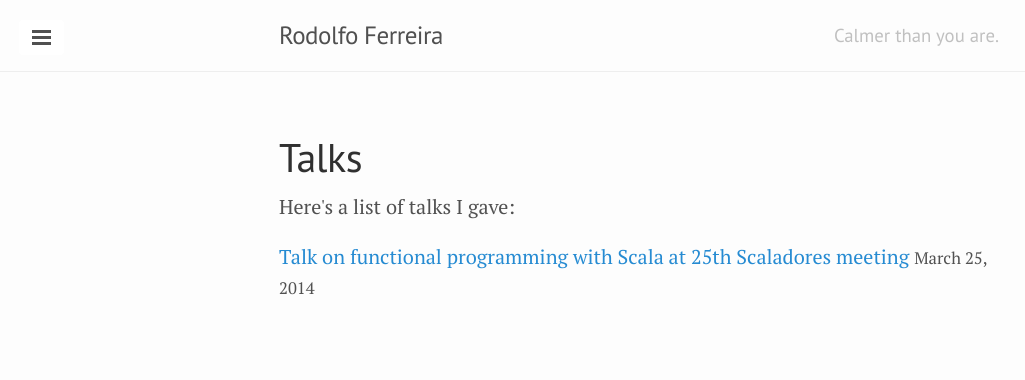
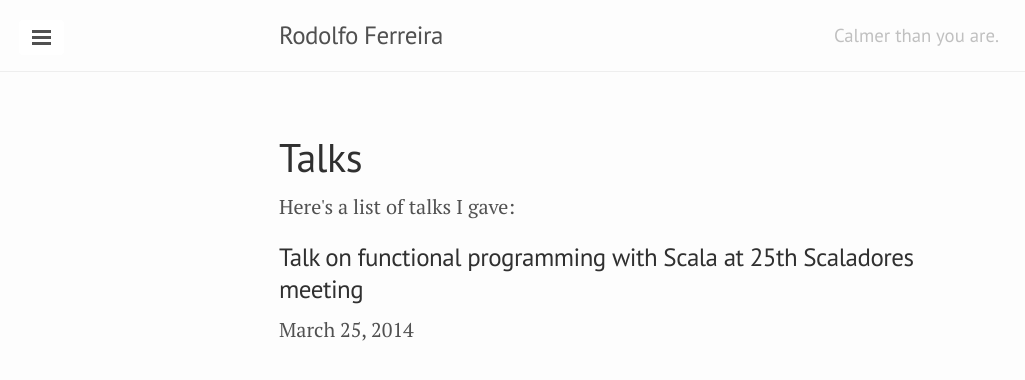
Before and after one commit to rodolfo42/rodolfo42.github.io, a Jekyll site: the page built from talks.html, in a window 1280 px wide. Shown: the top 380 px of the page, without its empty margins (1-1026 px from the left). Built offline with Jekyll 4.4.1, drawn with Linux system fonts in a browser that asks for light colours.

Commit message:
Updated talks.html

```diff
--- a/talks.html
+++ b/talks.html
@@ -12,8 +12,10 @@ published: true
     	{% if node.layout != null %}
 			{% if node.layout == "talk" %}
         	<p>
-        		<a class="talk-link" href="{{ node.url }}">{{ node.title }}</a>
-            	<small class="talk-date">{{ node.date | date: '%B %d, %Y' }}</small>
+              	<h3 class="post-title">
+        	        <a href="{{ node.url }}">{{ node.title }}</a>
+				</h3>
+            	<span class="talk-date">{{ node.date | date: '%B %d, %Y' }}</span>
         	</p>
         	{% endif %}
 		{% endif %}
```
